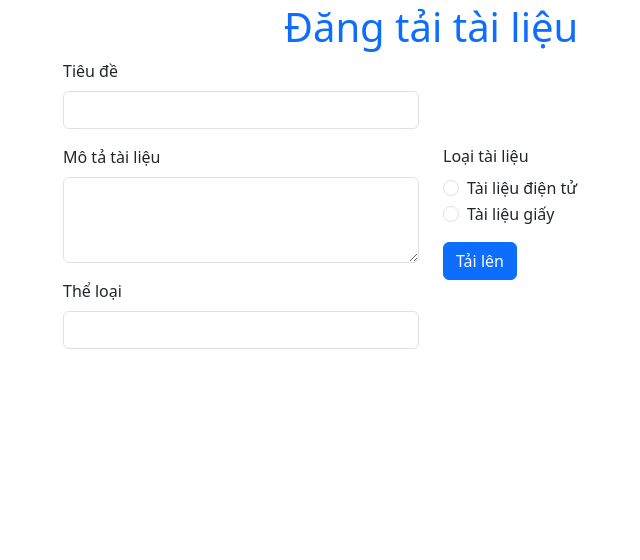
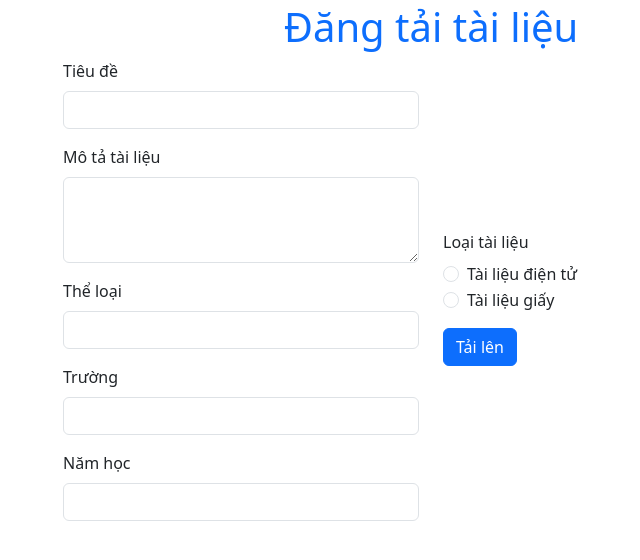
Before and after one commit to lttuem03/krm-sharing, a Flask app: template src/app/views/templates/upload.html in a window 1280 px wide. Shown: the part 73-633 px from the top of the page, without its empty margins (139-779 px from the left). Run offline with Flask 3, Linux system fonts and the light colour scheme; the template is opened without the code that fills it, so the values that code supplies are empty.

Commit message:
Update HTML template for Upload Document View

```diff
--- a/src/app/views/templates/upload.html
+++ b/src/app/views/templates/upload.html
@@ -27,6 +27,14 @@
                       <label for="document_type" class="form-label">Thể loại</label>
                       <input type="text" class="form-control" id="document_type" name="document_type" placeholder='' required>
                   </div>
+                  <div class="mb-3">
+                        <label for="document_type" class="form-label">Trường</label>
+                        <input type="text" class="form-control" id="document_school" name="document_school" placeholder='' required>
+                    </div>
+                    <div class="mb-3">
+                        <label for="document_type" class="form-label">Năm học</label>
+                        <input type="text" class="form-control" id="document_year" name="document_year" placeholder='' required>
+                    </div>
               </div>
 
               <div class="col-md-4">
```
